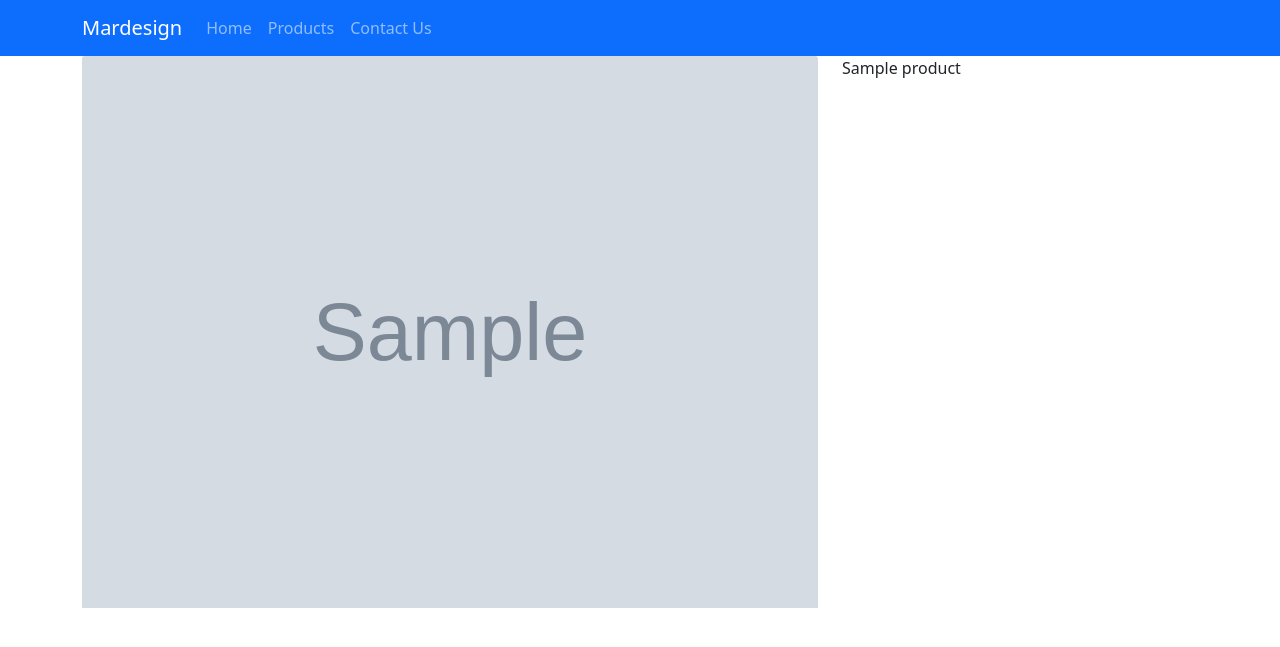
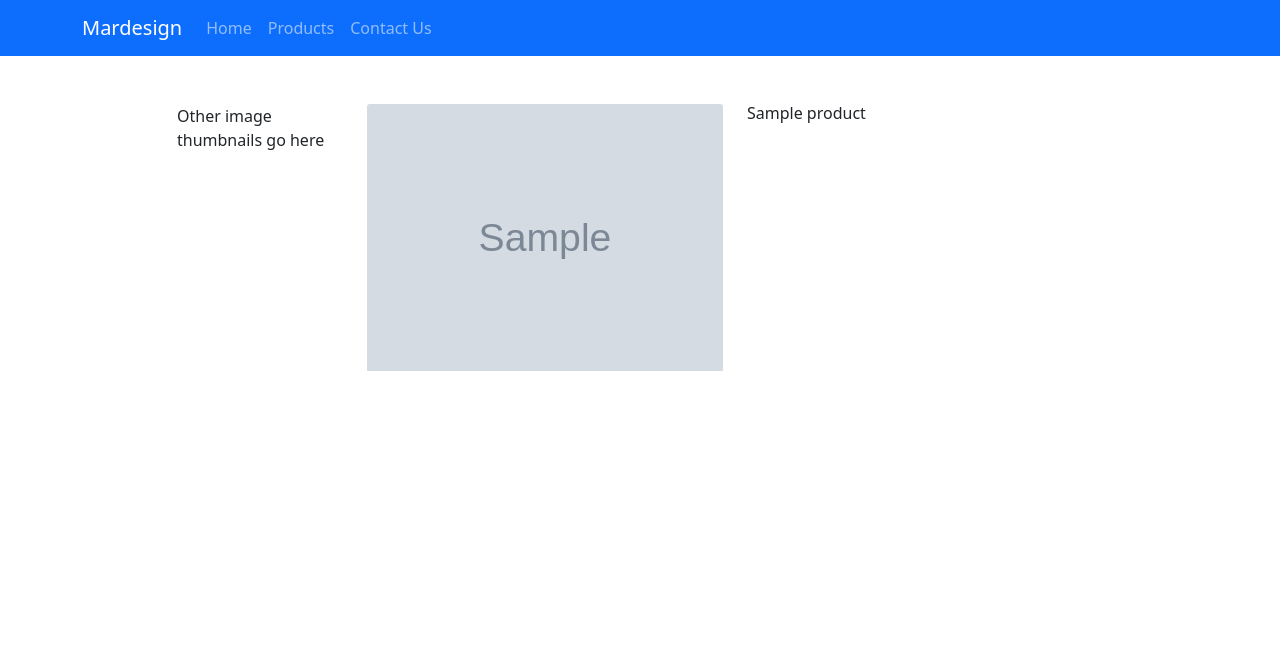
Before and after one commit to crootz/mardesign, a Django app: page /products/1/ in a window 1280 px wide. Shown: the top 647 px of the page. Run offline with Django 3.2, Linux system fonts and the light colour scheme; tables that the repository leaves empty hold one stand-in row (values such as "Sample post"); grey boxes marked "Sample" are stand-in pictures.

Commit message:
Updating layout of product pages

```diff
--- a/content/templates/content/product_detail.html
+++ b/content/templates/content/product_detail.html
@@ -1,12 +1,15 @@
 {% extends 'content/base.html' %}
 {% block content %}
 
-<div class="row">
-    <div class="col-md-8">
-        <img src="{{ product.image.url }}" class="card-img-top" alt="{{ product.name }}">
+<div class="row py-3 g-2 g-md-4 py-3 py-md-5 justify-content-md-center">
+    <div class="col-md-2">
+        <p>Other image thumbnails go here</p>
     </div>
     <div class="col-md-4">
-        <p class="card-title">{{ product.name }}</p>
+        <img src="{{ product.image.url }}" class="card-img-top img-fluid" alt="{{ product.name }}">
+    </div>
+    <div class="col-md-4">
+        <h6 class="card-title">{{ product.name }}</h6>
     </div>
 </div>
 
--- a/content/views.py
+++ b/content/views.py
@@ -12,7 +12,6 @@ class ProductsListView(ListView):
     model = Product
     context_object_name = 'products'
     ordering = ['name']
-    paginate_by = 5 #Increase the later
 
 
 class ProductDetailView(DetailView):
```
Also changed, not shown: content/templates/content/product_list.html (+6 -8 lines), media/product_pics/James.jpg (added), media/product_pics/Mi_Mix_3_Box.JPG (added).
